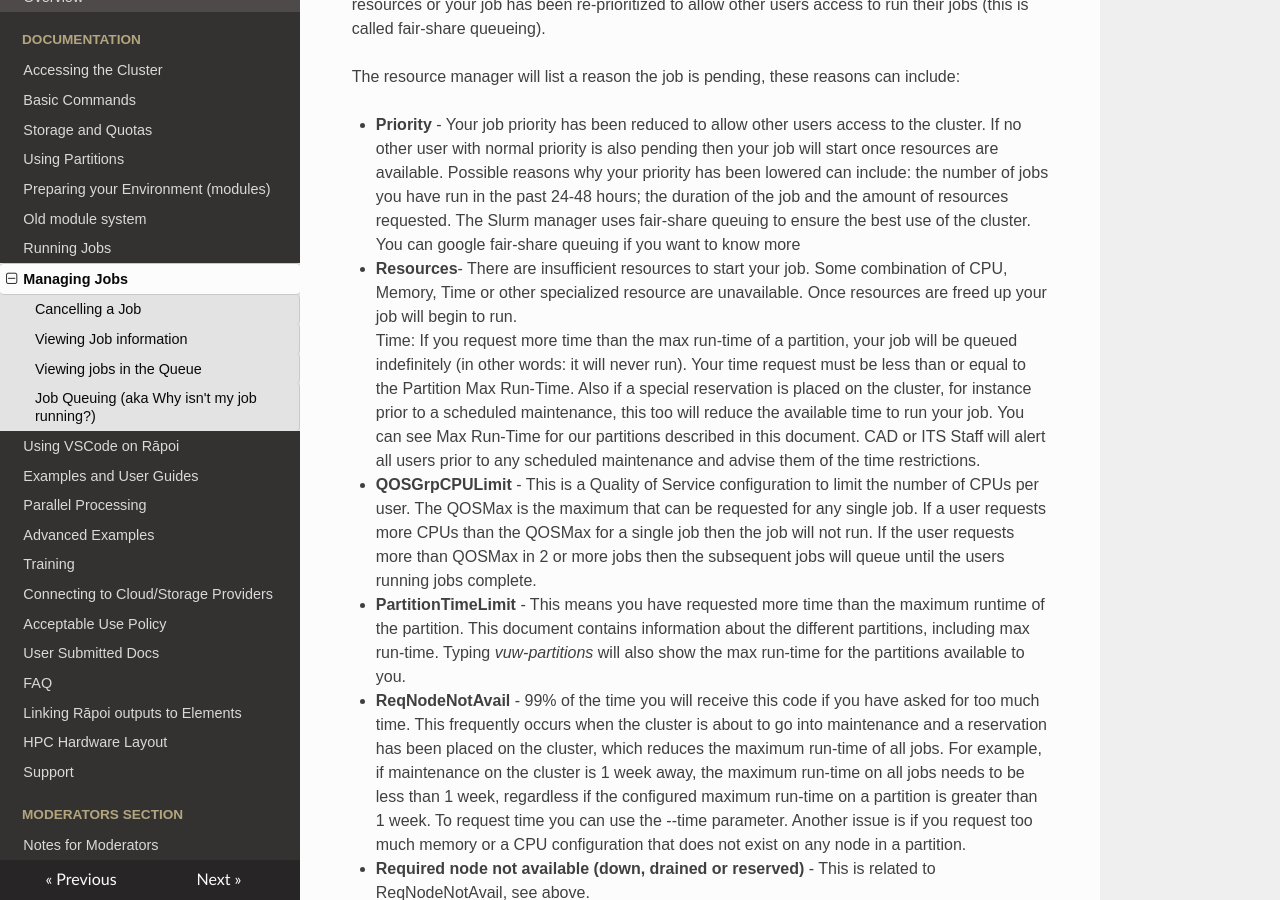
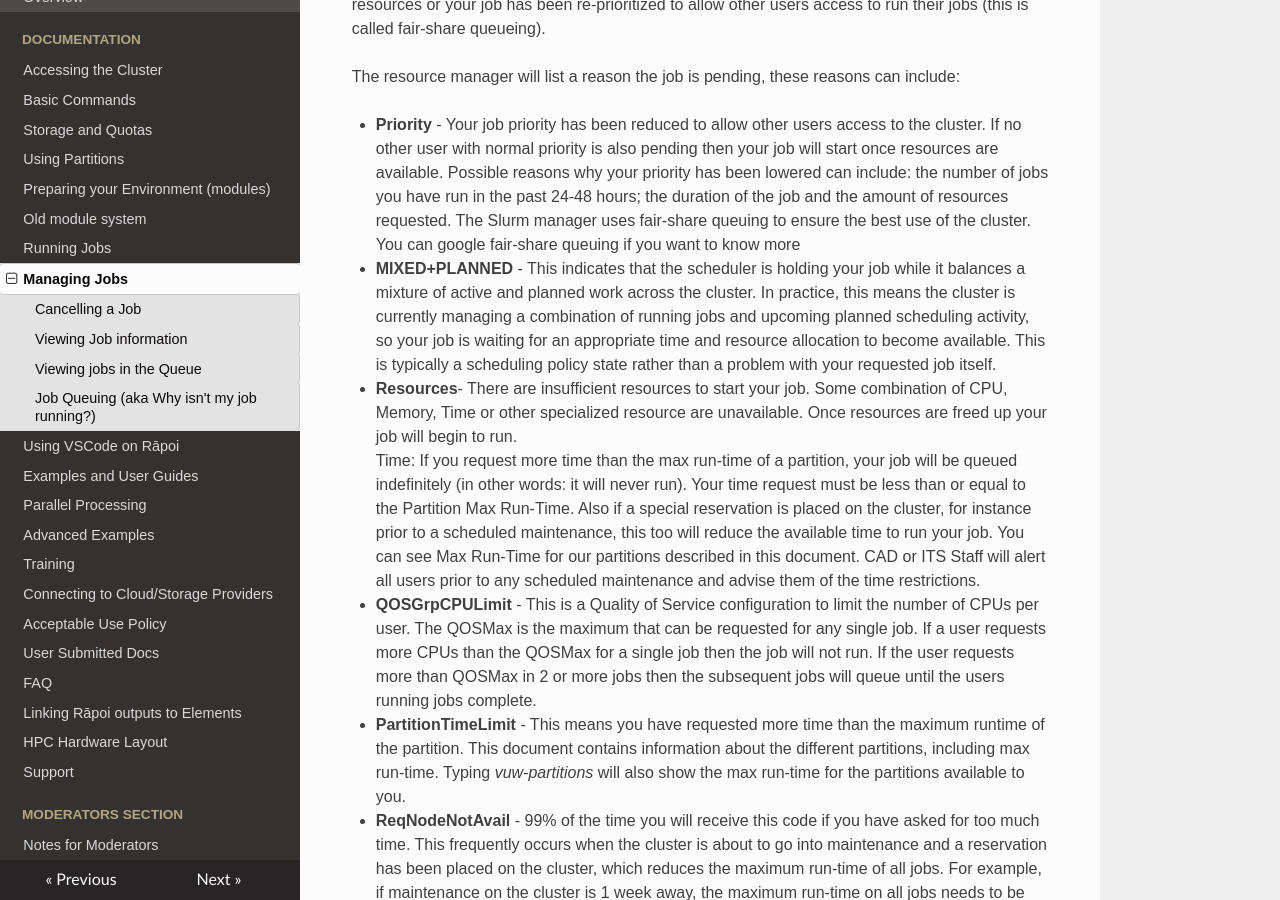
Before and after one commit to vuw-research-computing/raapoi-docs, an MkDocs documentation site: the page built from docs/managing_jobs.md, in a window 1280 px wide and 900 px high, scrolled down 2804 px. Built offline with MkDocs 1.6.1, drawn with Linux system fonts in a browser that asks for light colours; nearby versions of some CDN libraries; some web fonts are replaced; a script that is not in the unit is left out.

Commit message:
updated mixed+planned

```diff
--- a/docs/managing_jobs.md
+++ b/docs/managing_jobs.md
@@ -117,6 +117,7 @@ in the _vuw-myjobs_ and _vuw-alljobs_ commands.  The STATE of your job will be P
 The resource manager will list a reason the job is pending, these reasons can include:
 
 * **Priority** - Your job priority has been reduced to allow other users access to the cluster.  If no other user with normal priority is also pending then your job will start once resources are available.  Possible reasons why your priority has been lowered can include:  the number of jobs you have run in the past 24-48 hours; the duration of the job and the amount of resources requested.  The Slurm manager uses fair-share queuing to ensure the best use of the cluster.  You can google fair-share queuing  if you want to know more
+* **MIXED+PLANNED** - This indicates that the scheduler is holding your job while it balances a mixture of active and planned work across the cluster.  In practice, this means the cluster is currently managing a combination of running jobs and upcoming planned scheduling activity, so your job is waiting for an appropriate time and resource allocation to become available.  This is typically a scheduling policy state rather than a problem with your requested job itself.
 * **Resources**- There are insufficient resources to start your job.  Some combination of CPU, Memory, Time or other specialized resource are unavailable.  Once resources are freed up your job will begin to run.
 Time:   If you request more time than the max run-time of a partition, your job will be queued indefinitely (in other words:  it will never run).  Your time request must be less than or equal to the Partition Max Run-Time.  Also if a special reservation is placed on the cluster, for instance prior to a scheduled maintenance, this too will reduce the available time to run your job.  You can see Max Run-Time for our partitions described in this document.  CAD or ITS Staff will alert all users prior to any scheduled maintenance and advise them of the time restrictions.
 * **QOSGrpCPULimit** - This is a Quality of Service configuration to limit the number of CPUs per user.   The QOSMax is the maximum that can be requested for any single job.  If a user requests more CPUs than the QOSMax for a single job then the job will not run.  If the user requests more than QOSMax in 2 or more jobs then the subsequent jobs will queue until the users running jobs complete.
```
